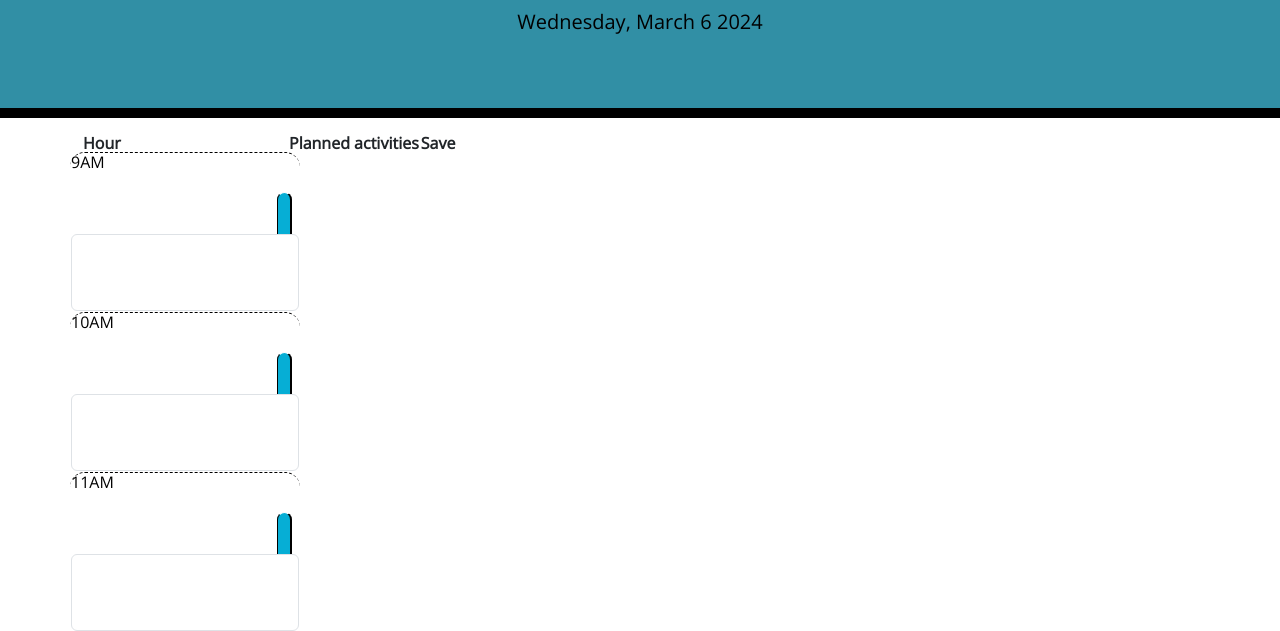
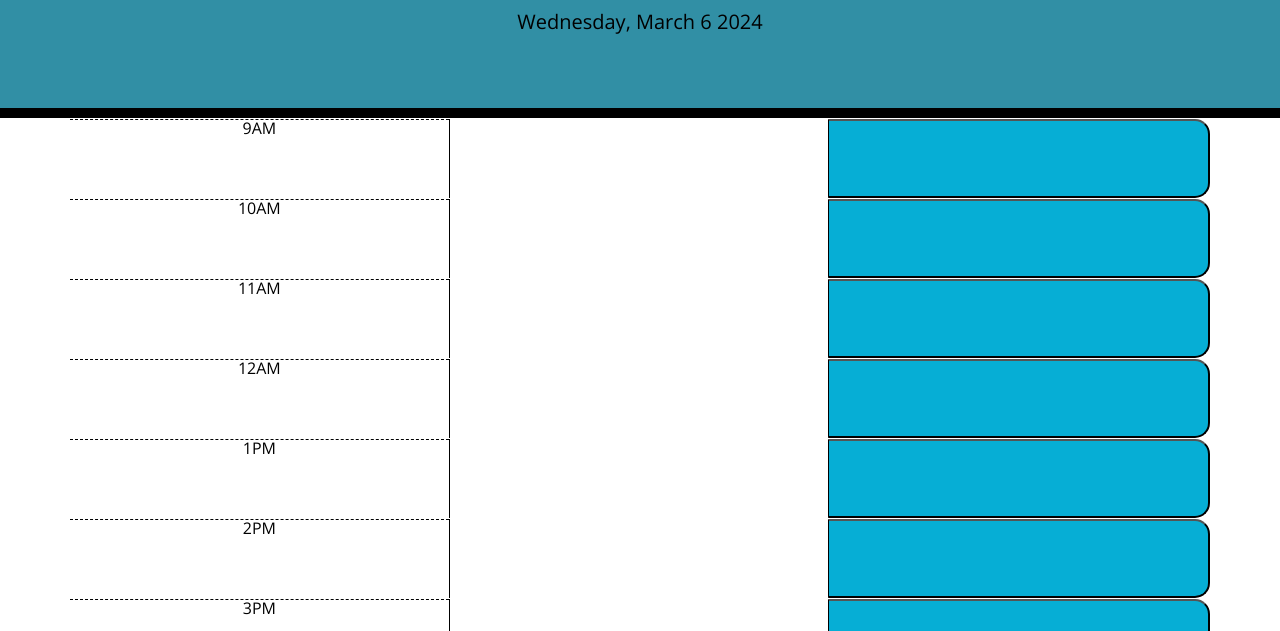
Before and after one commit to GabiDragh/Work-Day-Scheduler, a plain HTML site: page index.html in a window 1280 px wide. Shown: the part 169-800 px from the top of the page. Drawn offline with nearby package versions, Linux system fonts and the light colour scheme.

Commit message:
Pseudocode added for the remaining functions

```diff
--- a/index.html
+++ b/index.html
@@ -22,18 +22,6 @@
   </header>
   <div class="container">
     <!-- Timeblocks go here -->
-    <table class="timetable mt-3">
-      <thead>
-        <tr>
-          <th scope="col">Hour</th>
-          <th scope="col">Planned activities</th>
-          <th scope="col">Save</th>
-        </tr>
-      </thead>
-      <tbody class="mg-4">
-
-
-      </tbody>
     </table>
   </div>
   </div>
@@ -41,7 +29,7 @@
   <script src="https://cdnjs.cloudflare.com/ajax/libs/jquery/3.2.1/jquery.min.js"></script>
   <script src="https://cdn.jsdelivr.net/npm/dayjs@1/dayjs.min.js"></script>
   <!--Script link added-->
-  <script src="./assets/js/script.js"></script>
+  <script src="./script.js"></script>
 
 </body>
 
--- /dev/null
+++ b/script.js
@@ -0,0 +1,70 @@
+$(document).ready(function () {
+
+  //Function to display the date at the top of the planner, under the planner description
+  function updateHeaderDate() {
+    //Day.js used to format the current date
+    var headerDate = dayjs().format("dddd, MMMM D YYYY");
+    console.log(headerDate);
+    //Display the date in the html element
+    $("#currentDay").text(headerDate);
+  }
+
+  // Function for daily planner elements
+
+  function dailyPlanner() {
+
+      //Define variable to store the time slots
+      var timeslots = [
+      "9AM",
+      "10AM",
+      "11AM",
+      "12AM",
+      "1PM",
+      "2PM",
+      "3PM",
+      "4PM",
+      "5PM",
+    ];
+
+    // Target the container where the time slots will append to
+    var container = $(`.container`);
+
+    // Loop through the array to assign each time slot
+    for (i = 0; i < timeslots.length; i++) {
+      var hour = timeslots[i];
+
+      // Create, add properties to each element - hour, text input area and save button
+      var row = $(`<div>`).addClass(`time-block row`);
+      var hourDiv = $(`<div>`).addClass(`hour col`).text(hour);
+      var textDiv = $(`<textarea>`).addClass(`textarea event-input col`);
+      var saveBtn = $(`<button>`).addClass(`saveBtn col`);
+
+      // Append elements to each row and all rows to the container
+      row.append(hourDiv, textDiv, saveBtn);
+      container.append(row);
+
+    }
+
+    // Function to store input in local storage
+    function storeInput() {
+
+    }
+
+    // Function to update time block - past, present, future
+    function updateTimeblocks() {
+
+    }
+
+    // Function to handle event - save button
+
+    function handleSaveButton (event) {
+
+    }
+
+
+  }
+
+  //Call functions
+  updateHeaderDate();
+  dailyPlanner();
+});
```
